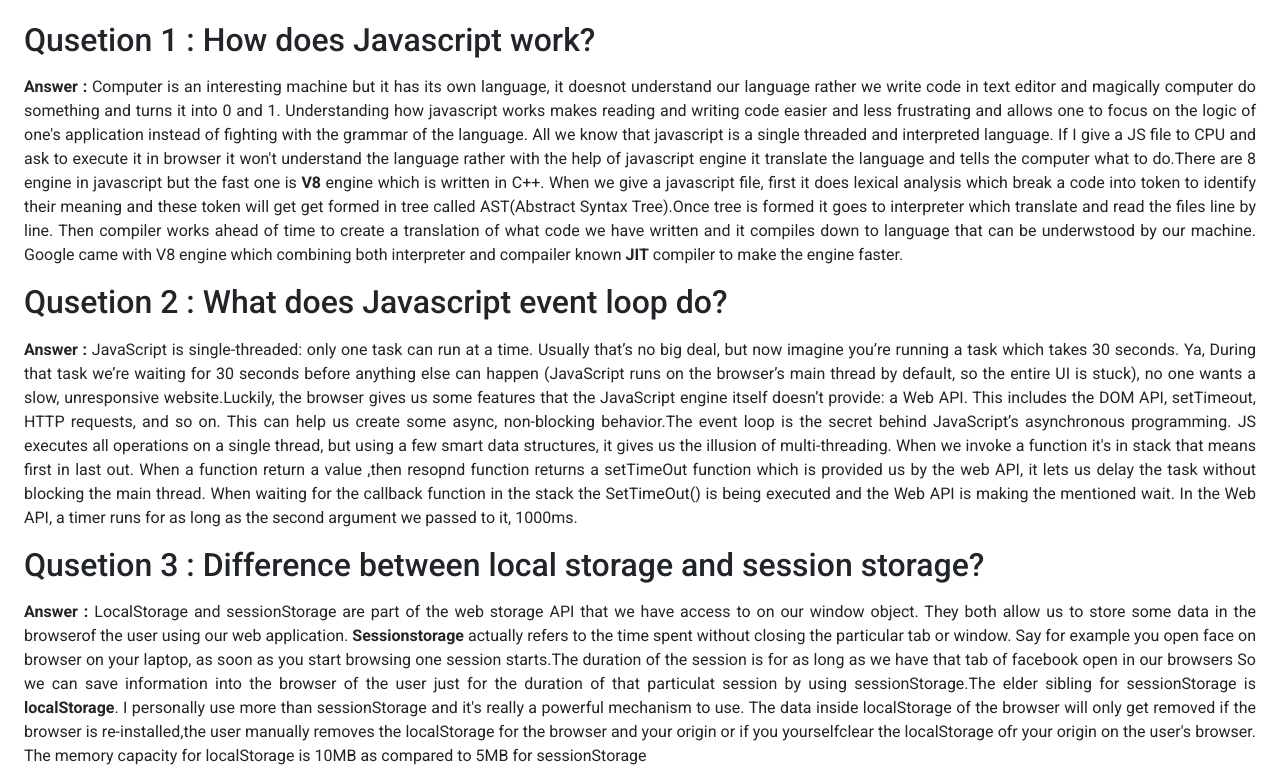
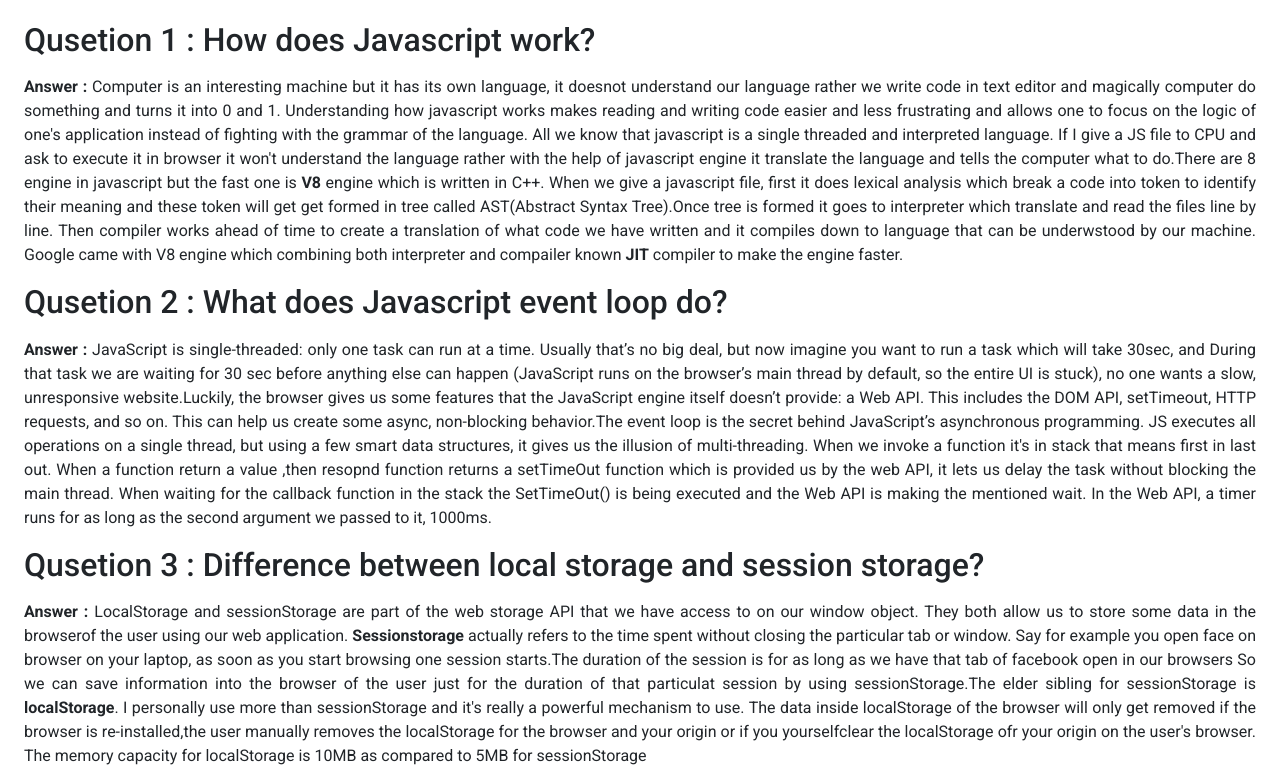
Before and after one commit to JubayerAhmmodShuvo/Insta_Sohor, a plain HTML site: page index.html in a window 1280 px wide. Shown: the part 1623-2407 px from the top of the page. Drawn offline with nearby package versions, Linux system fonts and the light colour scheme.

Commit message:
making thing quite right

```diff
--- a/index.html
+++ b/index.html
@@ -60,7 +60,7 @@
             <h2 class="my-3">Qusetion 1 : How does Javascript work?  </h2>
             <p  class="mb-3" ><strong>Answer : </strong>Computer is an interesting machine but it has its own language, it doesnot understand our language rather we write code in text editor and magically computer do something and turns it into 0 and 1. Understanding how javascript works makes reading and writing code easier and less frustrating and allows one to focus on the logic of one's application instead of fighting with the grammar of the language. All we know that javascript is a single threaded and interpreted language. If I give a JS file to CPU and ask to execute it in browser it won't understand the language rather with the help of javascript engine it translate the language and tells the computer what to do.There are 8 engine in javascript but the fast one is <strong>V8</strong> engine which is written in C++. When we give a javascript file, first it does lexical analysis which break a code into token to identify their meaning and these token will get get formed in tree called AST(Abstract Syntax Tree).Once tree is formed it goes to interpreter which translate and read the files line by line. Then compiler works ahead of time to create a translation of what code we have written and it compiles down to language that can be underwstood by our machine. Google came with V8 engine which combining both interpreter and compailer known <strong>JIT</strong> compiler to make the engine faster. </p>
             <h2 class="my-3">Qusetion 2 : What does Javascript event loop do?  </h2>
-            <p  class="mb-3"><strong>Answer : </strong>JavaScript is single-threaded: only one task can run at a time. Usually that’s no big deal, but now imagine you’re running a task which takes 30 seconds. Ya, During that task we’re waiting for 30 seconds before anything else can happen (JavaScript runs on the browser’s main thread by default, so the entire UI is stuck), no one wants a slow, unresponsive website.Luckily, the browser gives us some features that the JavaScript engine itself doesn’t provide: a Web API. This includes the DOM API, setTimeout, HTTP requests, and so on. This can help us create some async, non-blocking behavior.The event loop is the secret behind JavaScript’s asynchronous programming. JS executes all operations on a single thread, but using a few smart data structures, it gives us the illusion of multi-threading. When we invoke a function it's in stack that means first in last out. When a function return a value ,then resopnd function returns a setTimeOut function which is provided us by the web API, it lets us delay the task without blocking the main thread. When waiting for the callback function in the stack the SetTimeOut() is being executed and the Web API is making the mentioned wait.  In the Web API, a timer runs for as long as the second argument we passed to it, 1000ms. </p>
+            <p  class="mb-3"><strong>Answer : </strong>JavaScript is single-threaded: only one task can run at a time. Usually that’s no big deal, but now imagine you want to run a task which will take 30sec, and During that task we are waiting for 30 sec before anything else can happen (JavaScript runs on the browser’s main thread by default, so the entire UI is stuck), no one wants a slow, unresponsive website.Luckily, the browser gives us some features that the JavaScript engine itself doesn’t provide: a Web API. This includes the DOM API, setTimeout, HTTP requests, and so on. This can help us create some async, non-blocking behavior.The event loop is the secret behind JavaScript’s asynchronous programming. JS executes all operations on a single thread, but using a few smart data structures, it gives us the illusion of multi-threading. When we invoke a function it's in stack that means first in last out. When a function return a value ,then resopnd function returns a setTimeOut function which is provided us by the web API, it lets us delay the task without blocking the main thread. When waiting for the callback function in the stack the SetTimeOut() is being executed and the Web API is making the mentioned wait.  In the Web API, a timer runs for as long as the second argument we passed to it, 1000ms. </p>
             <h2 class="my-3">Qusetion 3 : Difference between local storage and session storage?  </h2>
             <p class="mb-3"><strong>Answer : </strong>LocalStorage and sessionStorage are part of the web storage API that we have
                 access to on our window object. They both allow us to store some data in the browserof the user using
```
